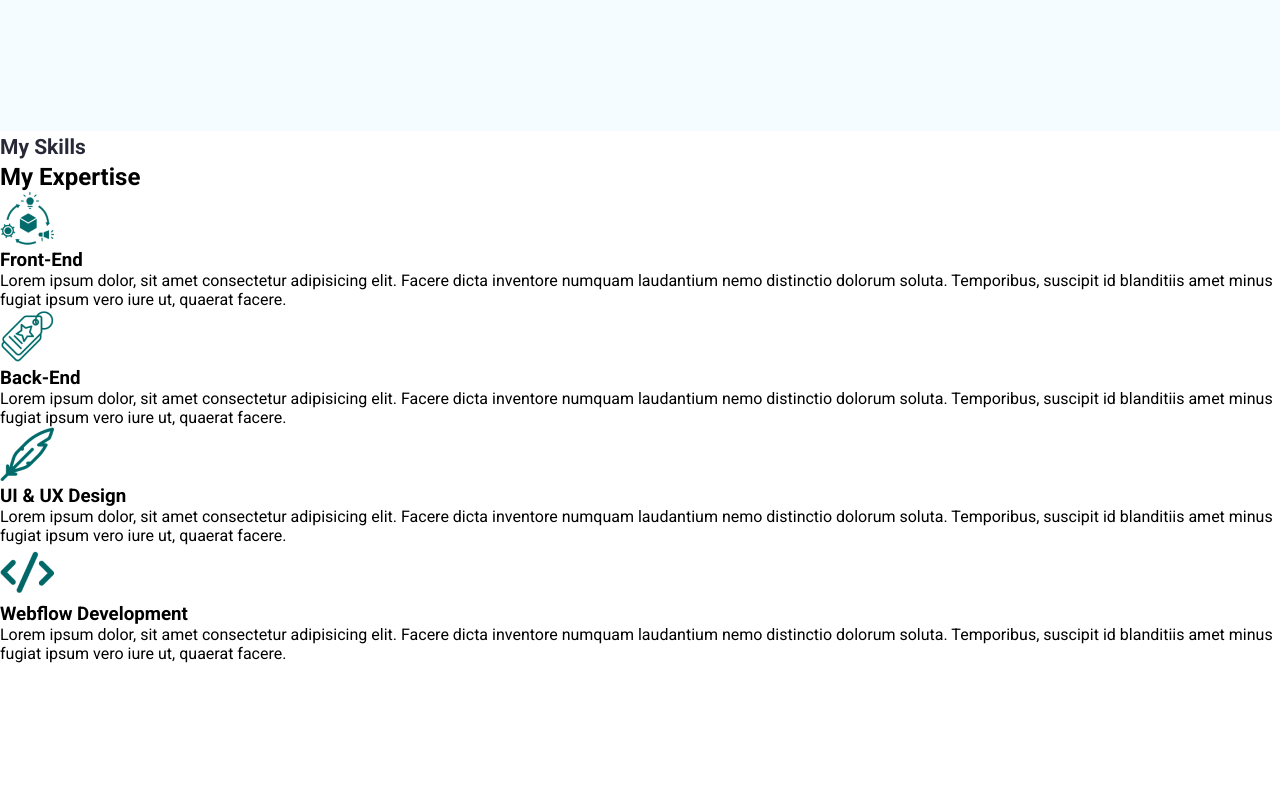
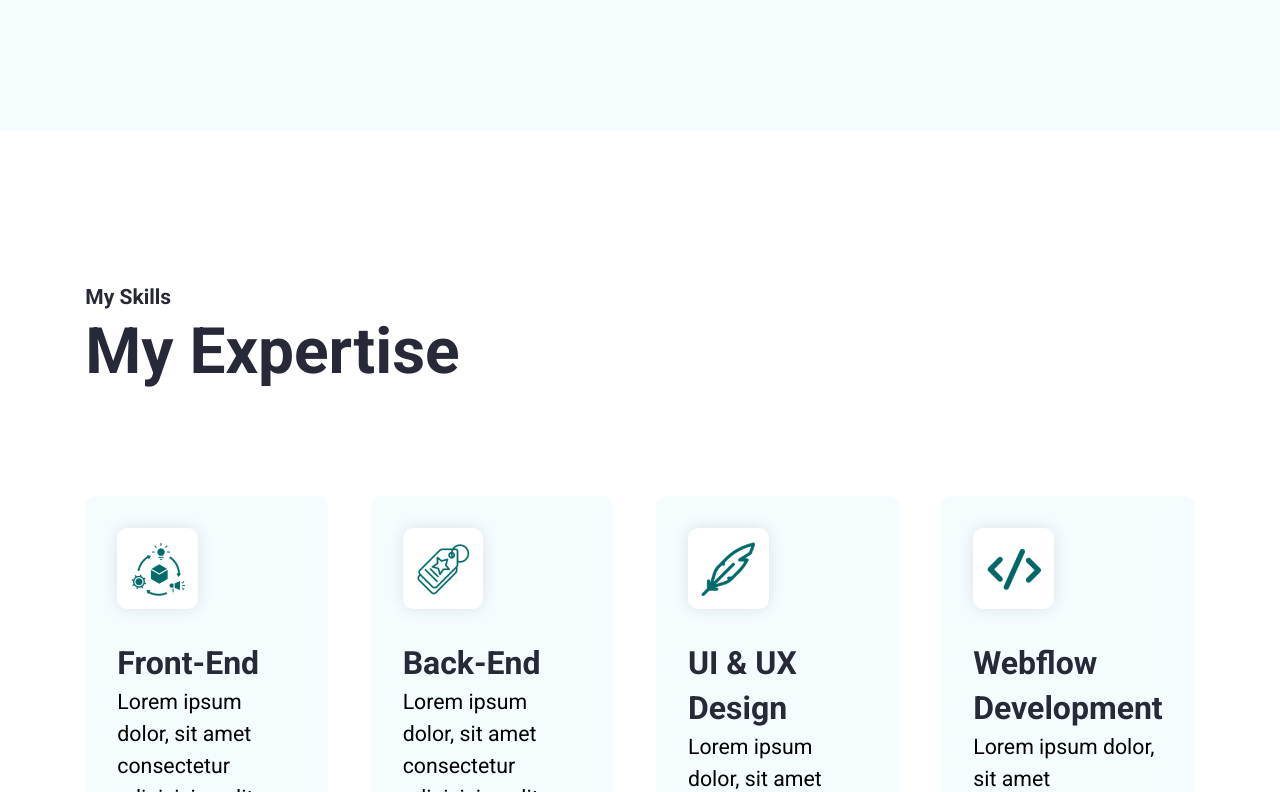
Before and after one commit to Haupt04/Porfolio-Website---React, a React (Create React App) app in the folder porfolio-website/: page / in a window 1280 px wide. Shown: the part 728-1520 px from the top of the page. Before the commit the page ends 1391 px from the top, so only its background shows below. Built offline with nearby package versions, Linux system fonts and the light colour scheme.

Commit message:
Completed CSS for Skills Section

```diff
--- a/porfolio-website/src/App.css
+++ b/porfolio-website/src/App.css
@@ -273,3 +273,86 @@ h1 {
 }
 
 /* Hero Section Sytle Ends  */
+
+/* Skill Style Section Start  */
+
+.skills--section {
+  display: flex;
+  padding: 149.33px 85.33px;
+  flex-direction: column;
+  justify-content: center ;
+  align-items: flex-start;
+  gap: 106.667px;
+}
+
+.skills--section--heading {
+  color: var(--heading-color);
+  font-size: 64px;
+  font-weight: 700;
+  line-height: 77px;
+}
+
+.skills--section--container {
+  display:grid;
+  justify-content: center;
+  align-items: flex-start;
+  gap:42.6px;
+  grid-template-columns: repeat(4,1fr);
+}
+
+.skills--section--card {
+  display:flex;
+  padding:32px;
+  flex-direction:column;
+  align-items: flex-start;
+  gap:32px;
+  flex: 1 0 0;
+  border-radius: 10.6px;
+  background: var(--bg-shade);
+  height: 300px;
+}
+
+.skills--section--card:hover {
+  border-bottom: 4px solid var(--primary);
+}
+
+.skills-section--card:hover .skills--section--description {
+  color: var(--darkblue);
+}
+
+
+.skills--section--img {
+  display:flex;
+  padding:13.3px;
+  justify-content: center;
+  align-items: center;
+  gap: 13.3px;
+  border-radius: 10.6px;
+  background: #fff;
+  box-shadow: 0 0 16px rgba(0,0,0,0.1);
+}
+
+.skills--section--card--content {
+  display:flex;
+  flex-direction: column;
+  align-items: flex-start;
+  gap:32px;
+  align-self: stretch;
+}
+
+.skills--section--title {
+  color: var(--heading-color);
+  font-size: 32px;
+  font-weight: 700;
+  line-height:45px;
+}
+
+.skills--section--description {
+  color: var(--black);
+  font-size: 21.3px;
+  font-style: normal;
+  font-weight: 400;
+  line-height: 32px;
+}
+
+/* Skills style Ends  */
--- a/porfolio-website/src/Pages/Home/MySkills.jsx
+++ b/porfolio-website/src/Pages/Home/MySkills.jsx
@@ -10,11 +10,11 @@ export default function MySkills() {
            </div>
            <div className="skills--section--container">
             {data?.skills?.map((item,index) => (
-                <div key={index} className="skills-section-card">
+                <div key={index} className="skills--section--card">
                     <div className="skills--section--img">
                         <img src={item.src} alt="Product Chain"/>
                     </div>
-                    <div className="skills-seection-card-content">
+                    <div className="skills-section-card-content">
                         <h3 className="skills--section--title">{item.title}</h3>
                         <p className="skills--section--description">{item.description}</p>
                     </div>
--- a/porfolio-website/src/data/index.json
+++ b/porfolio-website/src/data/index.json
@@ -4,25 +4,25 @@
             "id": "1",
             "src": "./img/product-chain-1.png",
             "title": "Front-End",
-            "description": "Lorem ipsum dolor, sit amet consectetur adipisicing elit. Facere dicta inventore numquam laudantium nemo distinctio dolorum soluta. Temporibus, suscipit id blanditiis amet minus fugiat ipsum vero iure ut, quaerat facere."
+            "description": "Lorem ipsum dolor, sit amet consectetur adipisicing elit. Facere dicta inventore numquam laudantium nemo distinctio dolorum soluta."
         },
         {
             "id": "2",
             "src": "./img/tag-1.png",
             "title": "Back-End",
-            "description": "Lorem ipsum dolor, sit amet consectetur adipisicing elit. Facere dicta inventore numquam laudantium nemo distinctio dolorum soluta. Temporibus, suscipit id blanditiis amet minus fugiat ipsum vero iure ut, quaerat facere."
+            "description": "Lorem ipsum dolor, sit amet consectetur adipisicing elit. Facere dicta inventore numquam laudantium nemo distinctio dolorum soluta."
         },
         {
             "id": "3",
             "src": "./img/feather-pen-2.png",
             "title": "UI & UX Design",
-            "description": "Lorem ipsum dolor, sit amet consectetur adipisicing elit. Facere dicta inventore numquam laudantium nemo distinctio dolorum soluta. Temporibus, suscipit id blanditiis amet minus fugiat ipsum vero iure ut, quaerat facere."
+            "description": "Lorem ipsum dolor, sit amet consectetur adipisicing elit. Facere dicta inventore numquam laudantium nemo distinctio dolorum soluta."
         },
         {
             "id": "4",
             "src": "./img/feather-pen-1.png",
             "title": "Webflow Development",
-            "description": "Lorem ipsum dolor, sit amet consectetur adipisicing elit. Facere dicta inventore numquam laudantium nemo distinctio dolorum soluta. Temporibus, suscipit id blanditiis amet minus fugiat ipsum vero iure ut, quaerat facere."
+            "description": "Lorem ipsum dolor, sit amet consectetur adipisicing elit. Facere dicta inventore numquam laudantium nemo distinctio dolorum soluta."
         }
     ]
 }
```
